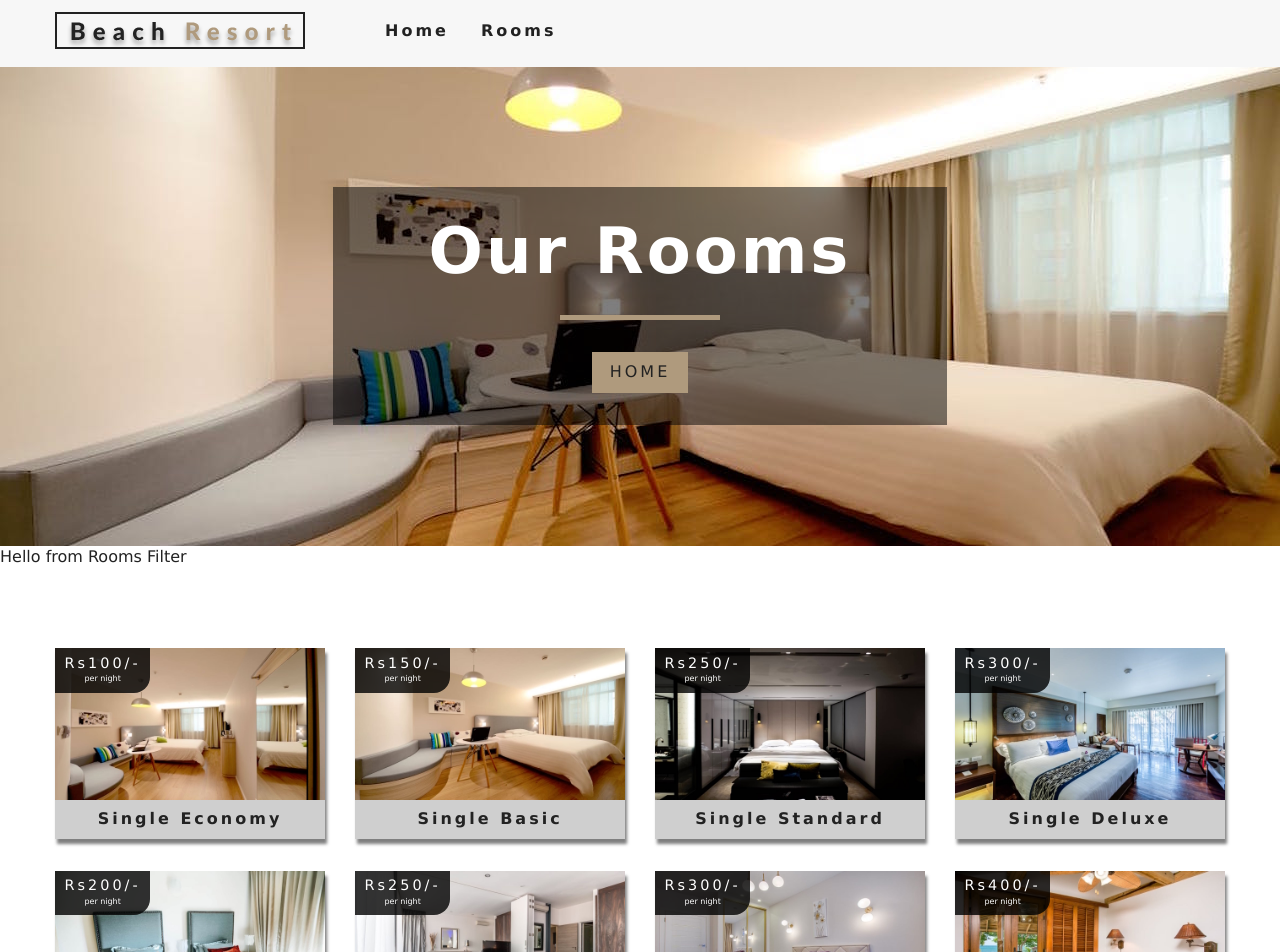
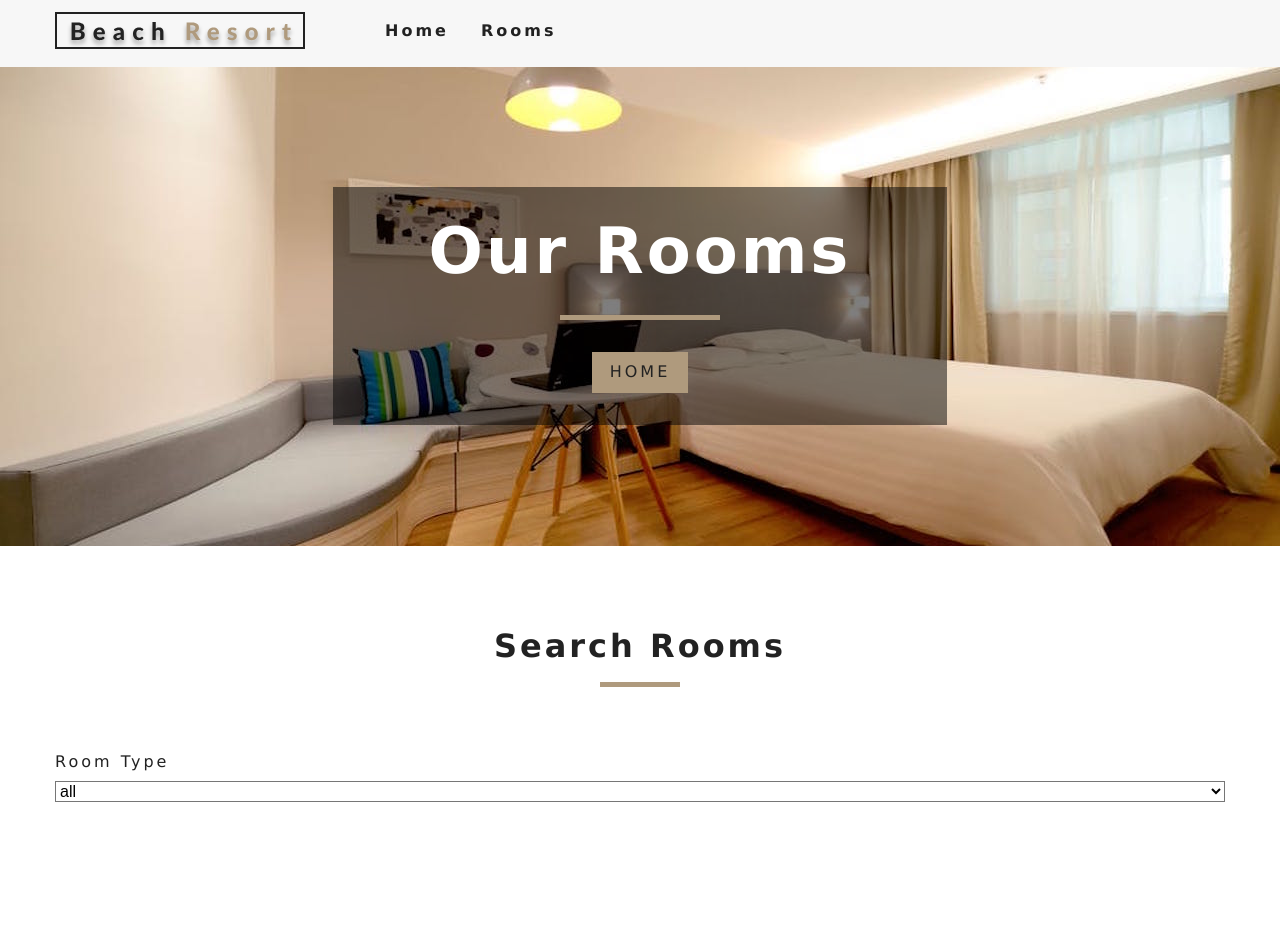
Before and after one commit to prashantbhat84/BeachResort, a React (Create React App) app: page /rooms in a window 1280 px wide. Shown: the top 952 px of the page. Built offline with nearby package versions, Linux system fonts and the light colour scheme.

Commit message:
room filtering structure

```diff
--- a/src/components/RoomContainer.js
+++ b/src/components/RoomContainer.js
@@ -1,10 +1,12 @@
-import React from "react";
+import React, { useContext } from "react";
 import RoomsFilter from "./RoomsFilter";
 import RoomsList from "./RoomsList";
-import { withRoomConsumer } from "./context";
+// import { withRoomConsumer } from "./context";
 import Loading from "./loading/Loading";
+import { RoomContext } from "./context";
 
-const RoomContainer = ({ context }) => {
+const RoomContainer = () => {
+  const context = useContext(RoomContext);
   const { loading, sortedRooms, rooms } = context;
   if (loading) {
     return <Loading />;
@@ -17,7 +19,7 @@ const RoomContainer = ({ context }) => {
   );
 };
 
-export default withRoomConsumer(RoomContainer);
+export default RoomContainer;
 
 // import React from "react";
 // import RoomsFilter from "./RoomsFilter";
--- a/src/components/RoomsFilter.js
+++ b/src/components/RoomsFilter.js
@@ -1,11 +1,60 @@
 import React, { useContext } from "react";
 import { RoomContext } from "./context";
-// import Title from "./Title/Title";
+import Title from "./Title/Title";
 
-const RoomsFilter = () => {
+//get all unique values
+const getUnique = (items, value) => {
+  return [...new Set(items.map(item => item[value]))];
+};
+
+const RoomsFilter = ({ rooms }) => {
   const context = useContext(RoomContext); // context using hooks
-  console.log(context);
-  return <div>Hello from Rooms Filter</div>;
+  const {
+    handlechange,
+    type,
+    capacity,
+    price,
+    minPrice,
+    maxPrice,
+    minSize,
+    maxSize,
+    breakfast,
+    pets
+  } = context;
+  //get unique types;
+  let types = getUnique(rooms, "type");
+  //get all;
+  types = ["all", ...types];
+  //map to jsx
+  types = types.map((item, index) => {
+    return (
+      <option value={item} key={index}>
+        {item}
+      </option>
+    );
+  });
+
+  return (
+    <section className="filter-container">
+      <Title title="Search Rooms" />
+      <form className="filter-form">
+        {/* select type*/}
+        <div className="form-group">
+          <label htmlFor="type">Room Type</label>
+          <select
+            name="type"
+            id="type"
+            value={type}
+            className="form-control"
+            onChange={handlechange}
+          >
+            {types}
+          </select>
+        </div>
+        {/*end of select type */}
+      </form>
+    </section>
+  );
 };
 
 export default RoomsFilter;
--- a/src/components/context.js
+++ b/src/components/context.js
@@ -57,11 +57,35 @@ class RoomProvider extends Component {
     return room;
   };
   handleChange = event => {
-    const { type, name, value } = event.target;
-    console.log(type, name, value);
+    const target = event.target;
+    const value = event.type === "checkbox" ? target.checked : target.value;
+    const name = event.target.name;
+
+    this.setState(
+      {
+        [name]: value
+      },
+      this.filterrooms
+    );
   };
   filterrooms = () => {
-    console.log("hello");
+    let {
+      rooms,
+      type,
+      capacity,
+      price,
+      minSize,
+      maxSize,
+      minPrice,
+      maxPrice,
+      breakfast,
+      pets
+    } = this.state;
+    let tempRooms = [...rooms];
+    if (type !== "all") {
+      tempRooms = tempRooms.filter(room => room.type === type);
+    }
+    this.setState({ sortedRooms: tempRooms });
   };
   render() {
     return (
@@ -81,6 +105,7 @@ class RoomProvider extends Component {
 const RoomConsumer = RoomContext.Consumer;
 
 export function withRoomConsumer(Component) {
+  //hoC for functional components
   return function ConsumerWrapper(props) {
     return (
       <RoomConsumer>
```
